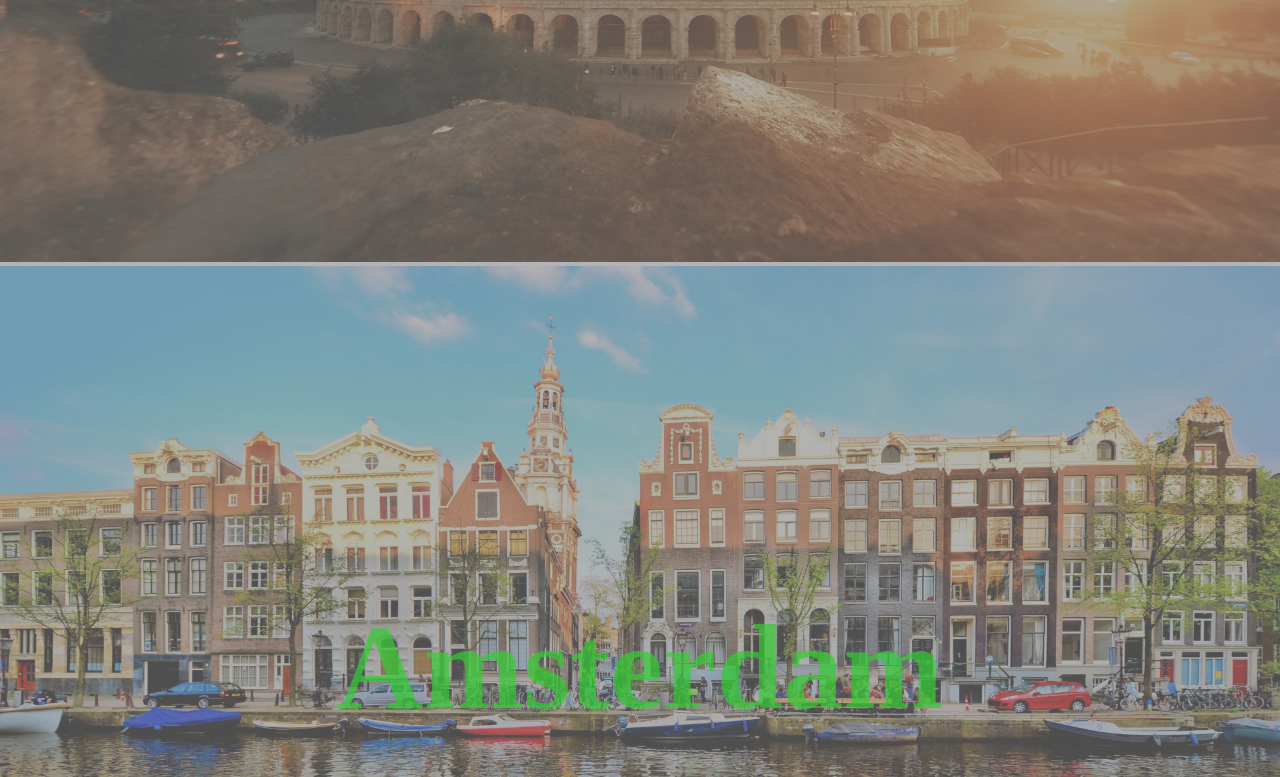
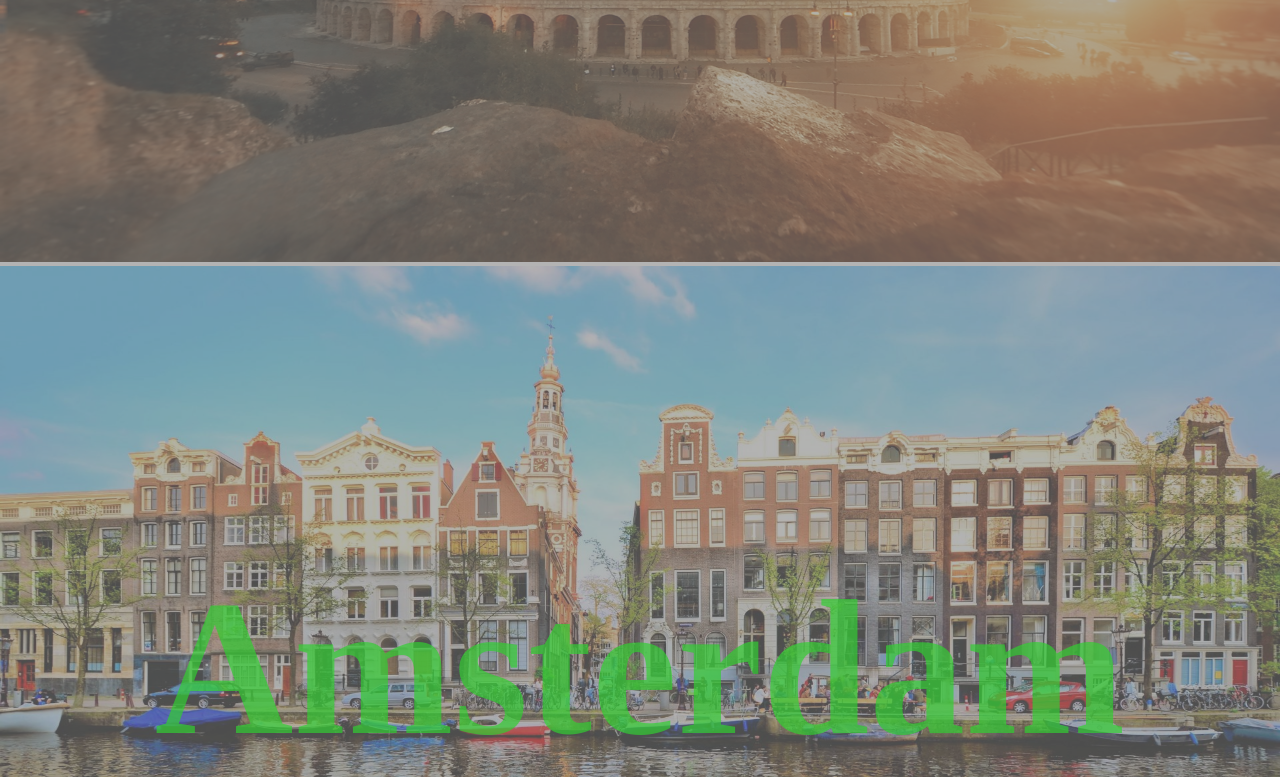
Before and after one commit to Pasqu420/htmlcss-airbnb, a plain HTML site: page index.html in a window 1280 px wide. Shown: the part 538-1315 px from the top of the page. Drawn offline with Linux system fonts and the light colour scheme.

Commit message:
correzione font h1

```diff
--- a/css/main.css
+++ b/css/main.css
@@ -34,7 +34,7 @@
   top: 50%;
   left: 50%;
   transform: translate(-50%, -50%);
-  font-size: 15vh;
+  font-size: 15vw;
   color: rgba(220,20,60, 0.6);
   z-index: 10;
 }
```
